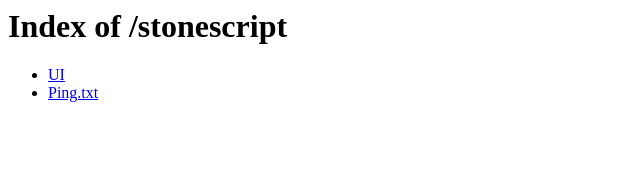
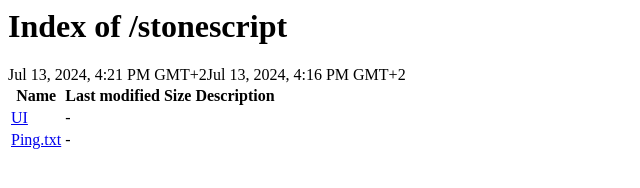
Before and after one commit to thomasboidun/stonescript, a plain HTML site: page index.html in a window 1280 px wide. Shown: the whole page, without its empty margins (0-640 px from the left). Drawn offline with Linux system fonts and the light colour scheme.

Commit message:
Update index.html

```diff
--- a/index.html
+++ b/index.html
@@ -4,9 +4,14 @@
   </head>
   <body>
     <h1>Index of /stonescript</h1>
-    <ul>
-      <li><a href="UI">UI</a></li>
-      <li><a href="Ping.txt">Ping.txt</a></li>
-    </ul>
+    <table>
+      <thead>
+        <tr><th>Name</th><th>Last modified</th><th>Size</th><th>Description</th></tr>
+      </thead>
+      <tbody>
+        <tr><td><a href="UI">UI</a></td>Jul 13, 2024, 4:21 PM GMT+2<td>-</td></tr>
+        <tr><td><a href="Ping.txt">Ping.txt</a></td>Jul 13, 2024, 4:16 PM GMT+2<td>-</td></tr>
+      </tbody>
+    </table>
   </body>
 </html>
```
